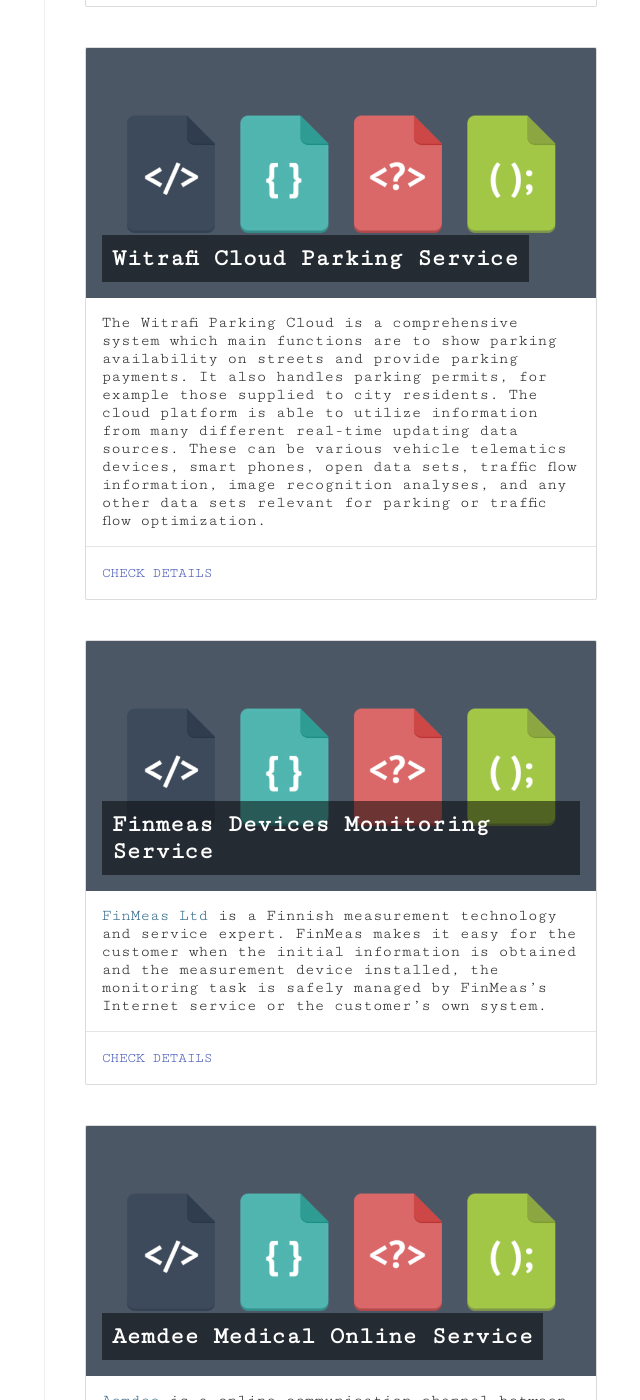
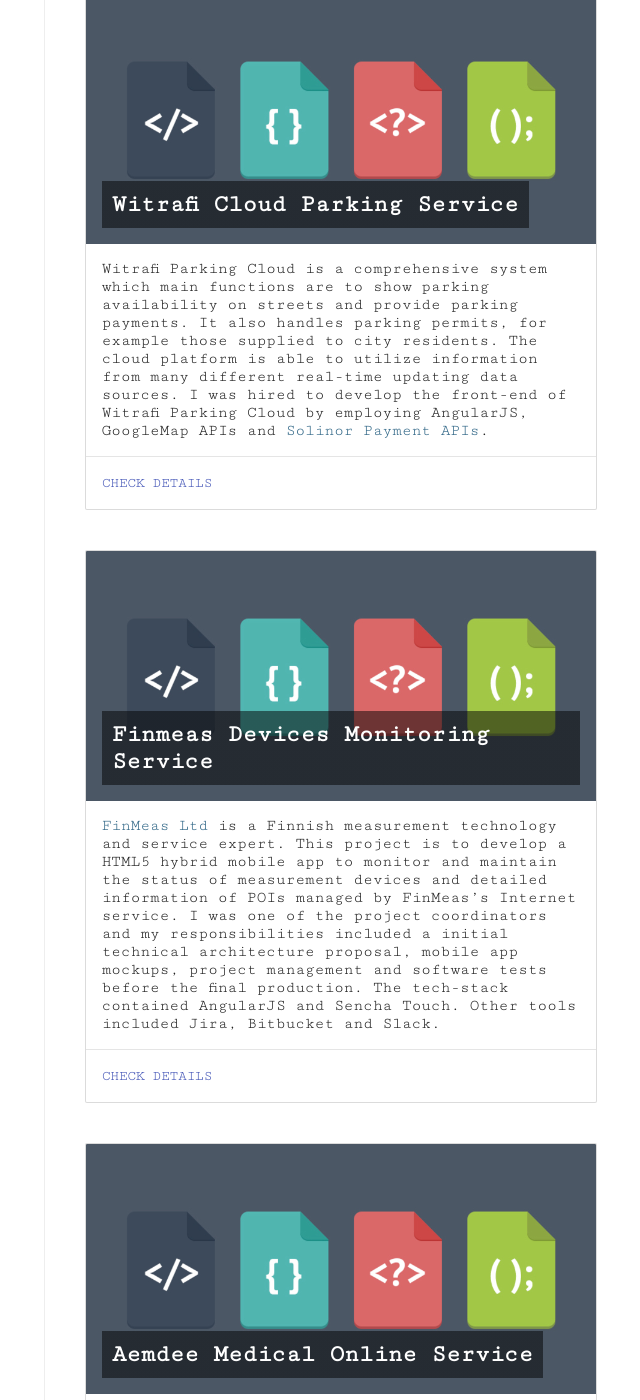
Before and after one commit to crabcanon/crabcanon.github.com, a Jekyll site: the page built from projects/index.md, in a window 1280 px wide and 1400 px high, scrolled down 2603 px. Shown: the whole window, without its empty margins (483-1123 px from the left). Built offline with Jekyll 4.4.1, drawn with Linux system fonts in a browser that asks for light colours; comment, search, counter and statistics services are not loaded; some of the changed text lies outside the part shown.

Commit message:
Update blogs

```diff
--- a/_posts/2015-01-27-finmeas-devices-monitoring-service.md
+++ b/_posts/2015-01-27-finmeas-devices-monitoring-service.md
@@ -3,7 +3,7 @@
 title: Finmeas Devices Monitoring Service
 date: 2015-01-27
 image: /images/homepage/cover-1.jpg
-description: <a href="http://www.finmeas.com/">FinMeas Ltd</a> is a Finnish measurement technology and service expert. FinMeas makes it easy for the customer when the initial information is obtained and the measurement device installed, the monitoring task is safely managed by FinMeas’s Internet service or the customer’s own system.
+description: <a href="http://www.finmeas.com/">FinMeas Ltd</a> is a Finnish measurement technology and service expert. This project is to develop a HTML5 hybrid mobile app to monitor and maintain the status of measurement devices and detailed information of POIs managed by FinMeas’s Internet service. I was one of the project coordinators and my responsibilities included a initial technical architecture proposal, mobile app mockups, project management and software tests before the final production. The tech-stack contained AngularJS and Sencha Touch. Other tools included Jira, Bitbucket and Slack.
 categories: [project]
 tags: [Project, HTML5, Hybrid mobile app, Angularjs, Sencha Touch]
 ---
--- a/_posts/2015-07-02-witrafi-cloud-parking-service.md
+++ b/_posts/2015-07-02-witrafi-cloud-parking-service.md
@@ -3,7 +3,7 @@
 title: Witrafi Cloud Parking Service
 date: 2015-07-02
 image: /images/homepage/cover-1.jpg
-description: The Witrafi Parking Cloud is a comprehensive system which main functions are to show parking availability on streets and provide parking payments. It also handles parking permits, for example those supplied to city residents. The cloud platform is able to utilize information from many different real-time updating data sources. These can be various vehicle telematics devices, smart phones, open data sets, traffic flow information, image recognition analyses, and any other data sets relevant for parking or traffic flow optimization.
+description: Witrafi Parking Cloud is a comprehensive system which main functions are to show parking availability on streets and provide parking payments. It also handles parking permits, for example those supplied to city residents. The cloud platform is able to utilize information from many different real-time updating data sources. I was hired to develop the front-end of Witrafi Parking Cloud by employing AngularJS, GoogleMap APIs and <a href="https://solinor.fi/">Solinor Payment APIs</a>.
 categories: [project]
 tags: [Project, Angularjs, GoogleMap APIs, jQuery]
 ---
--- a/_posts/2015-10-20-witrafi-cloud-cms.md
+++ b/_posts/2015-10-20-witrafi-cloud-cms.md
@@ -3,7 +3,7 @@
 title: Witrafi Cloud CMS
 date: 2015-10-20
 image: /images/homepage/cover-1.jpg
-description: The Witrafi Cloud CMS is designed and developed for monitoring and maintaining the backend of Witrafi Cloud Parking Service. I was responsible for the front-end design and development. The tech-stack behind is AngularJS, Bootstrap, Yeoman, Grunt, Bower and Protractor.
+description: Witrafi Cloud CMS is designed for monitoring and maintaining the backend of Witrafi Cloud Parking Service. I was responsible for the front-end design and development. The main tech-stack is AngularJS and Bootstrap. Other tools for the project management and test include Yeoman, Grunt, Bower, Protractor and Jira.
 categories: [project]
 tags: [Project, Angularjs]
 ---
```
Also changed, not shown: _posts/2014-10-01-aemdee-medical-online-service.md (+1 -1 lines), _posts/2015-10-14-auroraxplorer.md (+1 -1 lines).
